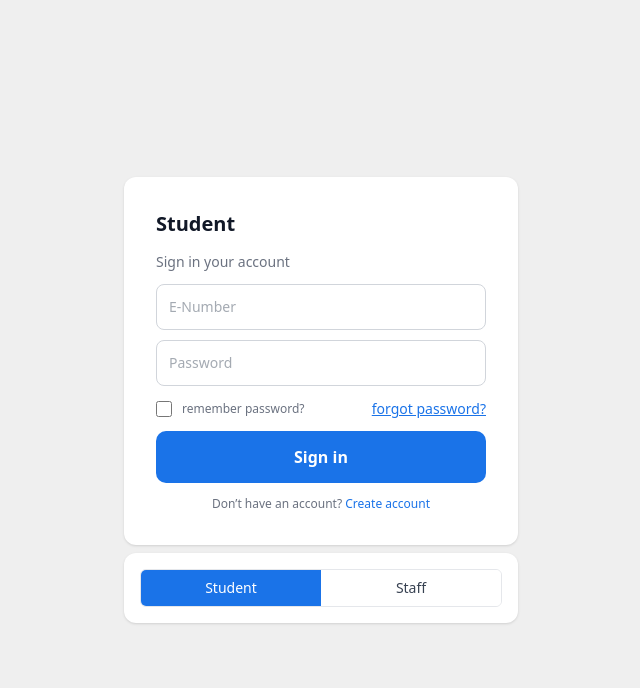
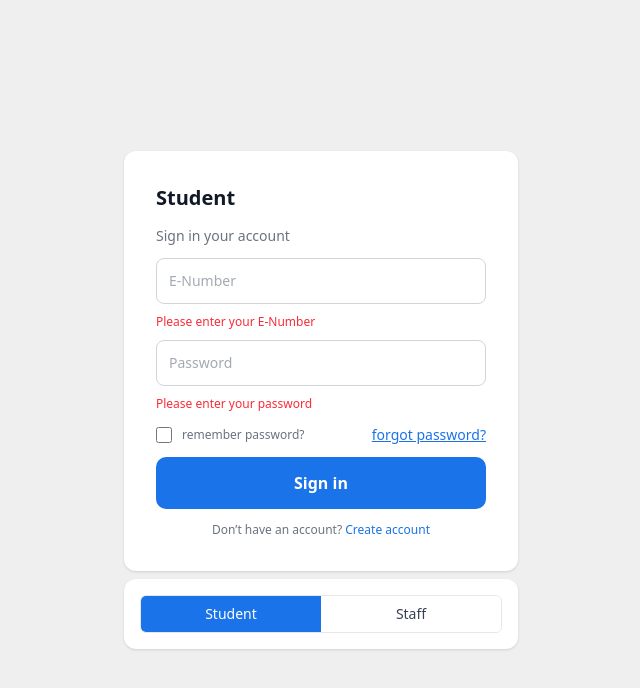
Before and after one commit to Esoft-Management-System/Frontend, a React app: page / in a window 1280 px wide. Both pictures are taken after a click on the button "Sign in". Shown: the top 688 px of the page, without its empty margins (319-959 px from the left). Built offline with nearby package versions, Linux system fonts and the light colour scheme; the HTML template or start-up script is replaced by a standard one.

Commit message:
feat(login): implement form validation and error handling for login inputs

```diff
--- a/src/components/common/BlueButton.tsx
+++ b/src/components/common/BlueButton.tsx
@@ -1,11 +1,14 @@
+import type { MouseEvent } from 'react';
+
 interface ButtonInterface{
   buttonName: string
+  onClick?: (e?: MouseEvent<HTMLButtonElement>) => void
 }
 
 const BlueButton = (props: ButtonInterface) => {
-  const {buttonName} = props;
+  const {buttonName, onClick} = props;
   return (
-    <button className="py-3 px-2 md:py-3.5 md:px-2.5 bg-[#1A73E8] w-full rounded-[10px] text-white font-semibold hover:cursor-pointer hover:bg-[#1669d6]">
+    <button onClick={onClick} className="py-3 px-2 md:py-3.5 md:px-2.5 bg-[#1A73E8] w-full rounded-[10px] text-white font-semibold hover:cursor-pointer hover:bg-[#1669d6]">
       {buttonName}
     </button>
   )
--- a/src/components/common/Textinput.tsx
+++ b/src/components/common/Textinput.tsx
@@ -1,16 +1,20 @@
+import type { ChangeEvent } from 'react';
+
 interface TextInputInterface{
   placeholder?: string;
   type?: string;
   value?: string;
   error?: string;
+  name?: string;
+  onChange?: (e: ChangeEvent<HTMLInputElement>) => void;
 }
 
 const Textinput = (props: TextInputInterface) => {
-  const {placeholder, type, value, error} =  props;
+  const {placeholder, type, value, error, name, onChange} =  props;
   return (
     <>
-      <input className="border w-full text-sm text-gray-600 border-[#D1D5DB] p-3 focus:outline-none rounded-lg" type={type} placeholder={placeholder} value={value} />
-      {error && <p className="text-red-500 text-xs mt-1">{error}</p>}
+      <input name={name} onChange={onChange} className="border w-full text-sm text-gray-600 border-[#D1D5DB] p-3 focus:outline-none rounded-lg" type={type} placeholder={placeholder} value={value} />
+      {error && <p className="text-red-500 text-xs">{error}</p>}
     </>
   )
 }
--- a/src/pages/login/login.tsx
+++ b/src/pages/login/login.tsx
@@ -1,5 +1,6 @@
 import { useNavigate } from "react-router-dom";
 import { useState } from "react";
+import type { ChangeEvent } from 'react';
 import BlueButton from "../../components/common/BlueButton";
 import Textinput from "../../components/common/Textinput";
 
@@ -8,6 +9,28 @@ const Login = () => {
 
 	const navigate = useNavigate();
 	const [isStaff, setIsStaff] = useState(false);
+	const[formData, setFormData] = useState({
+		eNumber: '',
+		password: ''
+	});
+	const [error, setError] = useState<{ eNumber?: string; password?: string }>({});
+
+	const handleChange = (e: ChangeEvent<HTMLInputElement>) => {
+		const { name, value } = e.target;
+		setFormData(prev => ({...prev, [name]: value}));
+		setError(prev => ({...prev, [name]: ''}));
+	}
+
+	const handleSignIn = () => {
+		const errs: { [key: string]: string } = {};
+		if (!formData.eNumber || formData.eNumber.trim() === '') errs.eNumber = 'Please enter your E-Number';
+		if (!formData.password || formData.password.trim() === '') errs.password = 'Please enter your password';
+		setError(errs);
+		if (Object.keys(errs).length === 0) {
+			// perform sign-in action
+			console.log('sign in', formData);
+		}
+	}
 
 	const goToResetPassword = () => {
 		navigate("/resetpassword");
@@ -24,8 +47,8 @@ const Login = () => {
 					<p className="text-[20px] font-semibold text-[#111827] flex-1">Student</p>
 					<p className="text-[14px] font-normal text-[#6B7280] flex-1">Sign in your account</p>
 					<div className="flex flex-col w-full flex-1 gap-2.5">
-						<Textinput placeholder="E-Number" type="text" />
-						<Textinput placeholder="Password" type="password" />
+						<Textinput placeholder="E-Number" type="text" name="eNumber" value={formData.eNumber} onChange={handleChange} error={error.eNumber} />
+						<Textinput placeholder="Password" type="password" name="password" value={formData.password} onChange={handleChange} error={error.password} />
 					</div>
 					<div className="w-full flex-1 flex flex-row gap-2.5">
 						<div className="flex flex-row gap-2.5 justify-center items-center">
@@ -36,7 +59,7 @@ const Login = () => {
 							<p className="text-[#1A73E8] text-[14px] underline hover:cursor-pointer" onClick={goToResetPassword}>forgot password?</p>
 						</div>
 					</div>
-					<BlueButton buttonName="Sign in" />
+					<BlueButton buttonName="Sign in" onClick={handleSignIn} />
 					<div className="flex flex-col items-center justify-center w-full">
 						<p className="text-[#6B7280] font-normal text-[12px]">Don’t have an account? <span onClick={goToStudentRegister} className="text-[#1A73E8] hover:cursor-pointer">Create account</span></p>
 					</div>
```
